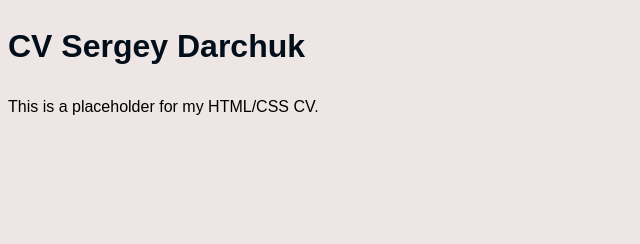
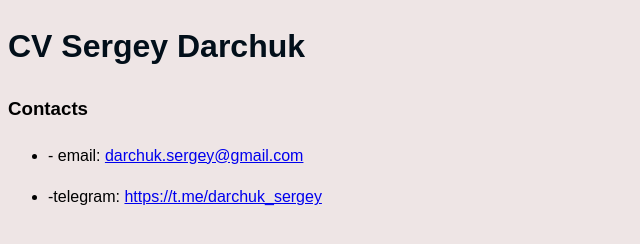
Before and after one commit to DarchukSergey/rsschool-cv, a plain HTML site: page index.html in a window 1280 px wide. Shown: the whole page, without its empty margins (0-640 px from the left). Drawn offline with Linux system fonts and the light colour scheme.

Commit message:
feat: add block contacts

```diff
--- a/index.html
+++ b/index.html
@@ -8,6 +8,21 @@
 </head>
 <body>
     <h1>CV Sergey Darchuk</h1>
-    <p>This is a placeholder for my HTML/CSS CV.</p>
+    <h3>Contacts</h3>
+    <ul>
+        <li>
+            <p>- email:
+                <a href="mailto:darchuk.sergey@gmail.com">darchuk.sergey@gmail.com</a>
+            </p>
+        </li>
+        <li>
+            <p> -telegram:
+                <a href="https://t.me/darchuk_sergey">https://t.me/darchuk_sergey</a>
+            </p>
+        </li>
+
+    </ul>
+
+
 </body>
 </html>
```
